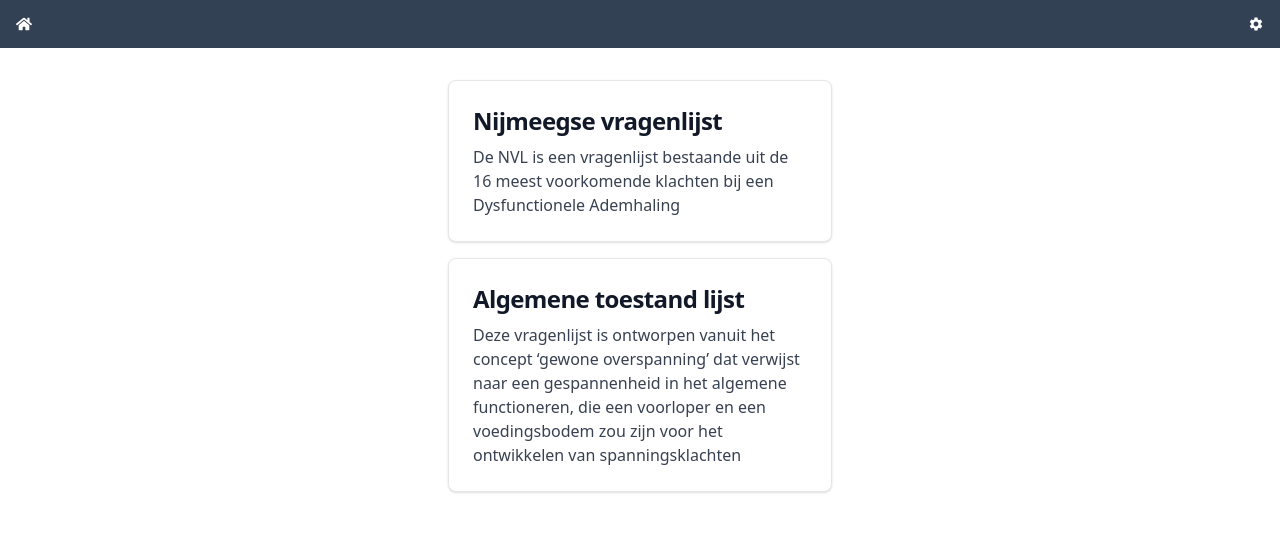
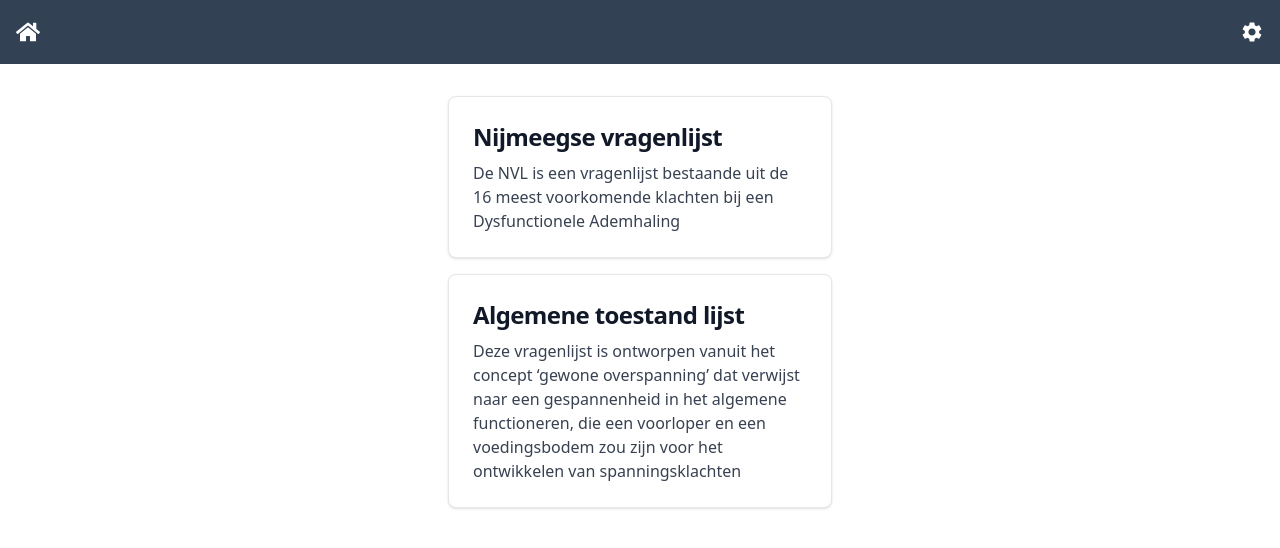
Before and after one commit to Moreno1996/ATL-NVL, a Next.js app: page / in a window 1280 px wide. Shown: the top 548 px of the page. Built offline with nearby package versions, Linux system fonts and the light colour scheme.

Commit message:
fix: larger menu and icons

```diff
--- a/next.config.js
+++ b/next.config.js
@@ -1,4 +1,4 @@
-const is_build = true;
+const is_build = false;
 
 let assetPrefix = '';
 let basePath = '';
--- a/pages/_app.js
+++ b/pages/_app.js
@@ -5,23 +5,35 @@ import { useRouter } from "next/router";
 import { useState } from "react";
 import { BiArrowBack } from "react-icons/bi";
 import { FaHome } from "react-icons/fa";
-import { MdSettings} from "react-icons/md";
+import { MdSettings } from "react-icons/md";
 
 export default function App({ Component, pageProps }) {
   const router = useRouter();
-  const is_home = router?.pathname == "/"
-  const [ modalOpen, setModalOpen ] = useState(false);
-  const page_name =router?.asPath.replace("/","");
+  const is_home = router?.pathname == "/";
+  const [modalOpen, setModalOpen] = useState(false);
+  const page_name = router?.asPath.replace("/", "");
+  const classIcon = "w-6 h-6 cursor-pointer";
   return (
     <div>
-      <div className="flex flex-row justify-between p-4 text-white bg-slate-700">
+      <div className="flex flex-row items-center justify-between h-16 p-4 text-white bg-slate-700">
         <div className="flex flex-row items-center gap-4">
-
-        <Link href="/" className="h-fit">{ is_home? <FaHome /> : <BiArrowBack />}</Link>
-        {!is_home && page_name}
+          <Link href="/" className="h-fit">
+            {is_home ? (
+              <FaHome className={classIcon} />
+            ) : (
+              <BiArrowBack className={classIcon} />
+            )}
+          </Link>
+          {!is_home && page_name}
         </div>
-        {is_home && <MdSettings onClick={()=>{setModalOpen(true)}}/>}
-
+        {is_home && (
+          <MdSettings
+            className={classIcon}
+            onClick={() => {
+              setModalOpen(true);
+            }}
+          />
+        )}
       </div>
       <div className="container pb-4 mx-auto">
         <Component {...pageProps} />
```
Also changed, not shown: 4 other files (tests, documents, lock files or other folders).
